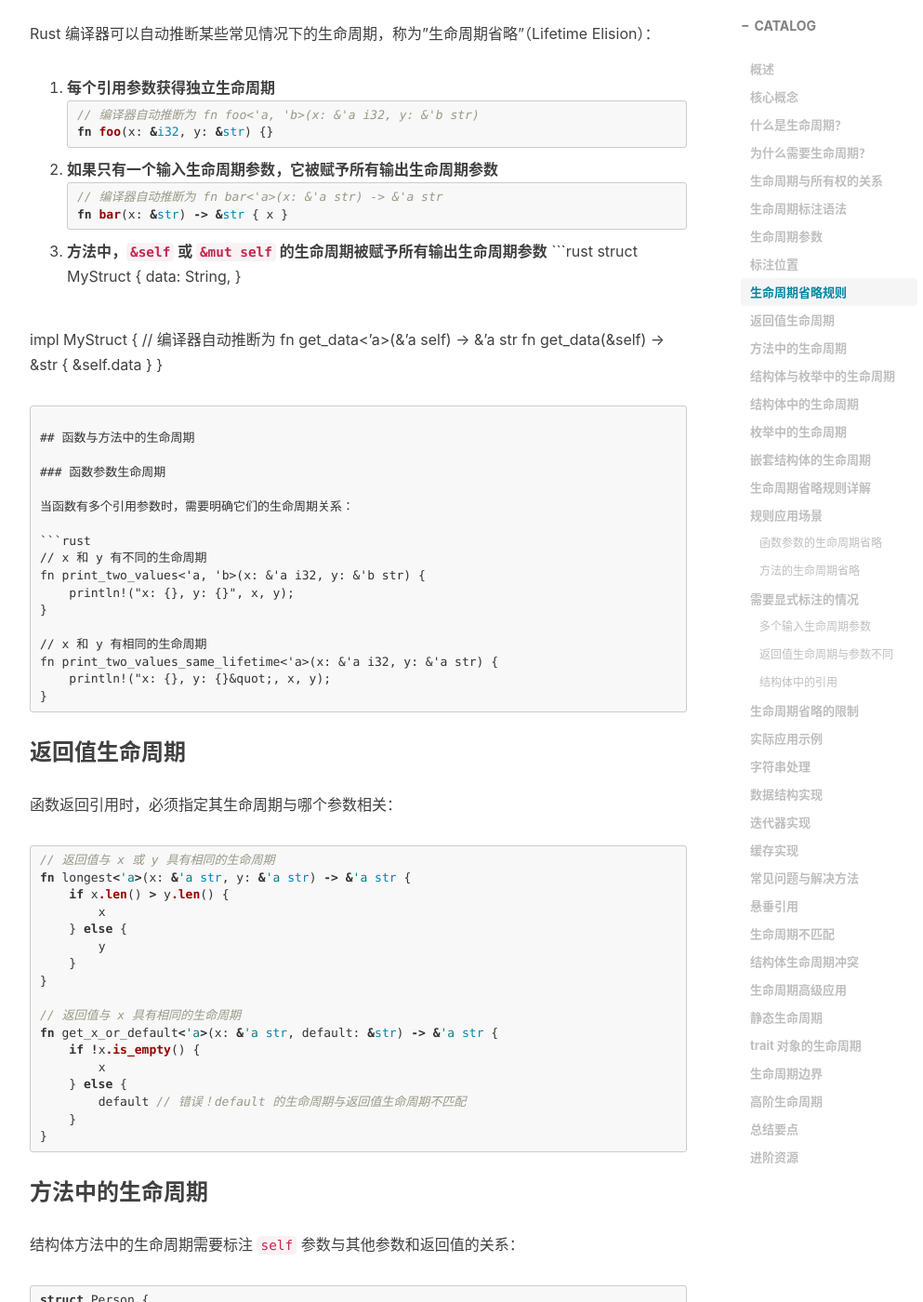
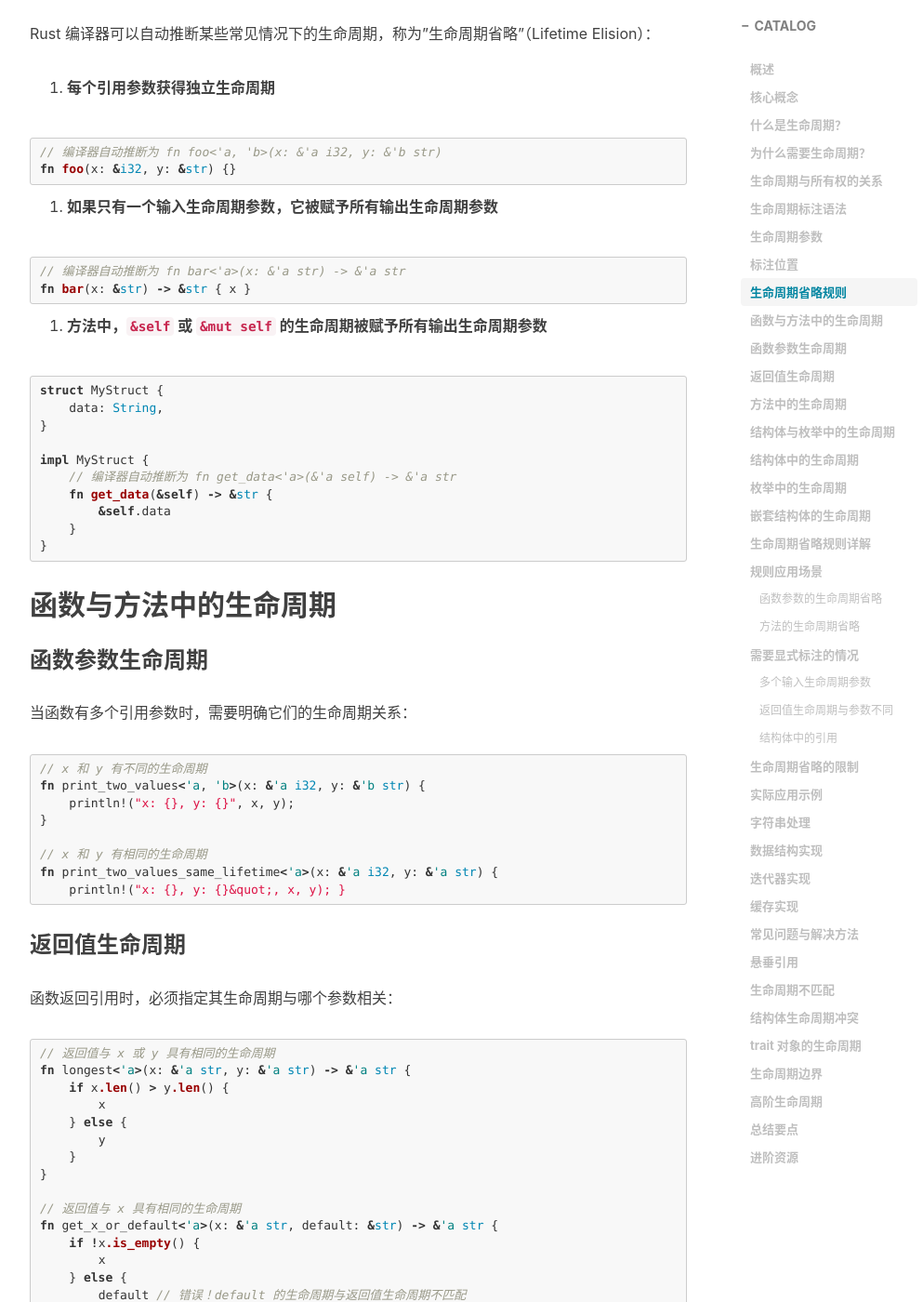
Before and after one commit to VincentZhangy/vlor.github.io, a Jekyll site: the page built from _posts/2025-12-16-Rust 之生命周期详解.md, in a window 1280 px wide and 1400 px high, scrolled down 2612 px. Shown: the whole window at 93% size, without its empty margins (233-1226 px from the left). Built offline with Jekyll 4.4.1, drawn with Linux system fonts in a browser that asks for light colours; nearby versions of some CDN libraries; comment, search, counter and statistics services are not loaded; some of the changed text lies outside the part shown.

Commit message:
lifetime

````diff
--- a/_posts/2025-12-16-Rust 之生命周期详解.md
+++ b/_posts/2025-12-16-Rust 之生命周期详解.md
@@ -23,7 +23,7 @@
 - **防止悬垂引用**：确保引用不会指向已释放的内存
 - **显式标注**：当编译器无法推断时，需要显式标注生命周期
 
-![Rust生命周期示意图](img/lifetime_01.png)
+![Rust生命周期示意图](../img/lifetime_01.png)
 
 ### 为什么需要生命周期？
 
@@ -56,7 +56,7 @@
 |--------|---------|---------|
 | 决定了值何时被创建和销毁 | 决定了引用何时有效 | 生命周期依赖于所有权系统，确保引用不会超过其指向值的生命周期 |
 
-![Rust内存安全机制图解](img/lifetime_02.png)
+![Rust内存安全机制图解](../img/lifetime_02.png)
 
 ## 生命周期标注语法
 
@@ -98,18 +98,21 @@
 Rust 编译器可以自动推断某些常见情况下的生命周期，称为"生命周期省略"（Lifetime Elision）：
 
 1. **每个引用参数获得独立生命周期**
+
 ```rust
 // 编译器自动推断为 fn foo<'a, 'b>(x: &'a i32, y: &'b str)
 fn foo(x: &i32, y: &str) {}
 ```
 
 2. **如果只有一个输入生命周期参数，它被赋予所有输出生命周期参数**
+
 ```rust
 // 编译器自动推断为 fn bar<'a>(x: &'a str) -> &'a str
 fn bar(x: &str) -> &str { x }
 ```
 
 3. **方法中，`&self` 或 `&mut self` 的生命周期被赋予所有输出生命周期参数**
+
 ```rust
 struct MyStruct {
     data: String,
@@ -144,7 +147,6 @@
 ### 返回值生命周期
 
 函数返回引用时，必须指定其生命周期与哪个参数相关：
-
 
 ```rust
 // 返回值与 x 或 y 具有相同的生命周期
@@ -279,6 +281,7 @@
 Rust 编译器应用生命周期省略规则的常见场景：
 
 #### 函数参数的生命周期省略
+
 ```rust
 // 原始代码
 fn foo(x: &i32, y: &str) -> &i32 { &42 }
@@ -291,6 +294,7 @@
 ```
 
 #### 方法的生命周期省略
+
 ```rust
 struct Example {
     data: String,
@@ -310,6 +314,7 @@
 以下情况无法应用省略规则，必须显式标注生命周期：
 
 #### 多个输入生命周期参数
+
 ```rust
 // 错误：需要显式标注返回值生命周期
 fn longest(x: &str, y: &str) -> &str {
@@ -323,6 +328,7 @@
 ```
 
 #### 返回值生命周期与参数不同
+
 ```rust
 fn first_or_default<'a, 'b>(first: &'a str, default: &'b str) -> &'b str {
     if first.is_empty() {
@@ -334,6 +340,7 @@
 ```
 
 #### 结构体中的引用
+
 ```rust
 // 错误：需要标注生命周期
 struct DataHolder {
@@ -581,7 +588,6 @@
         Container { data: new_data }
     }
 }
-```
 
 ## 生命周期高级应用
 
````
